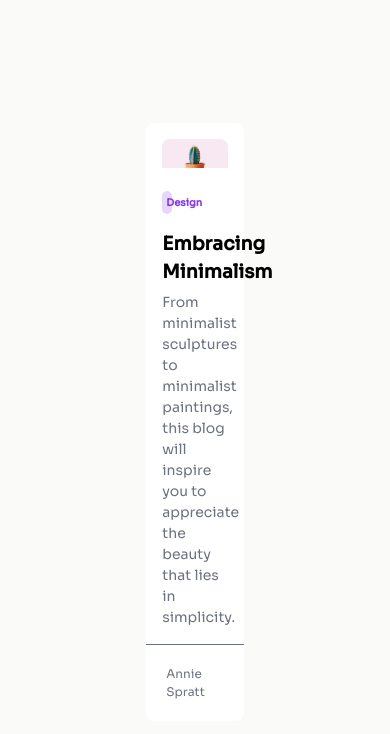
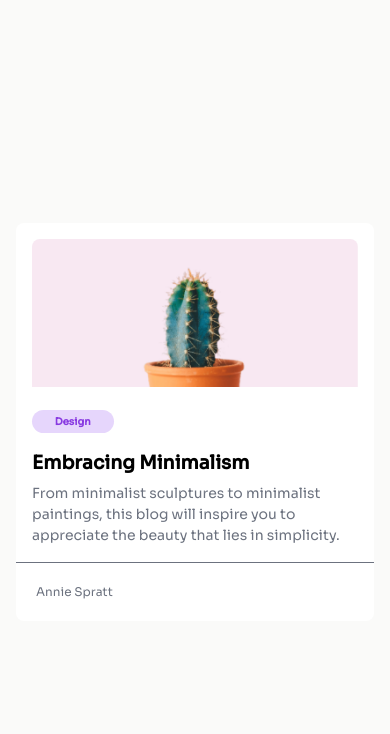
Before and after one commit to muhammadkevinpf/minimal-blog-card, a plain HTML site: page index.html in a window 390 px wide. Drawn offline with Linux system fonts and the light colour scheme.

Commit message:
fix responsiveness

```diff
--- a/style.css
+++ b/style.css
@@ -36,7 +36,7 @@ body {
 
 .card {
     background: #ffffff;
-    max-width: 25%;
+    width: 25%;
 }
 
 .content {
@@ -92,4 +92,15 @@ body {
 }
 
 
-@media screen and (min-width: 720px) {}
+@media screen and (max-width: 768px) {
+    body {
+        padding: 0 16px;
+    }
+    .card {
+        width: 100%;
+    }
+
+    .tag {
+        max-width: 25%;
+    }
+}
```
